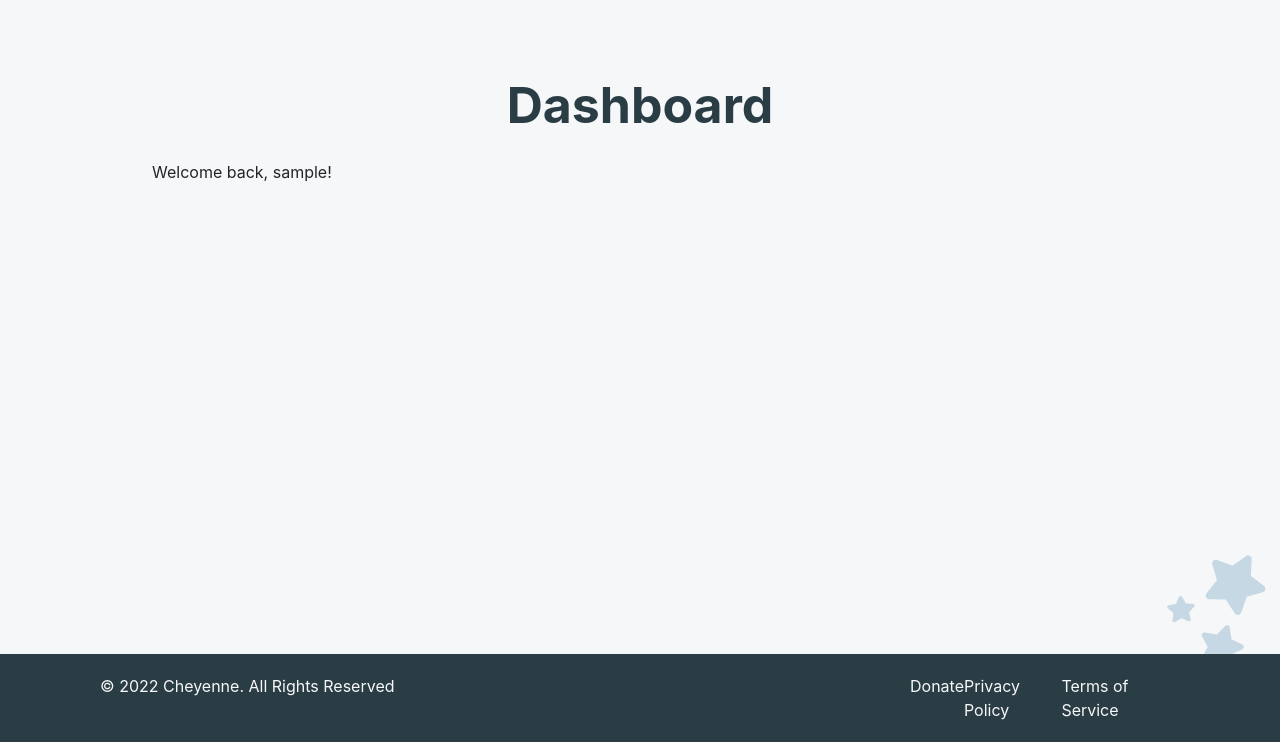
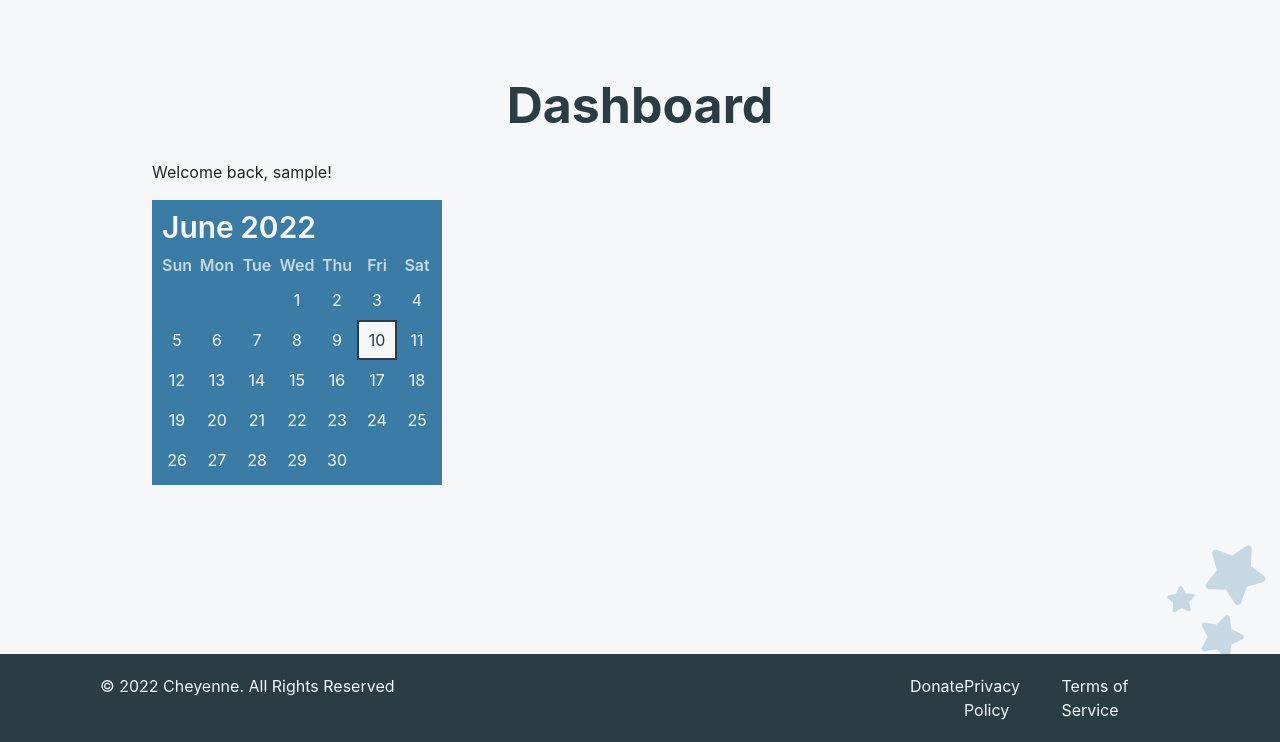
Before and after one commit to Cheyenne227/Chimerasite_CMS, a PHP site: page /dashboard.php in a window 1280 px wide. Shown: the part 58-800 px from the top of the page. Run offline with PHP 8.4, Linux system fonts and the light colour scheme; the visitor is signed in with stand-in values (Sample User, id 1).

Commit message:
callender dashboard

```diff
--- a/css/main.css
+++ b/css/main.css
@@ -157,7 +157,95 @@ h1 {
   bottom: 100px;
   position: absolute;
   right: 0;
-  bottom: 35px;
+  bottom: 40px;
+}
+
+/*dashboard*/
+.calendar {
+  height: -webkit-max-content;
+  height: -moz-max-content;
+  height: max-content;
+  width: -webkit-max-content;
+  width: -moz-max-content;
+  width: max-content;
+  background-color: #3a7ca5;
+  padding: 5px;
+  position: relative;
+  overflow: hidden;
+}
+
+.calendar-header {
+  display: -webkit-box;
+  display: -ms-flexbox;
+  display: flex;
+  -webkit-box-pack: start;
+      -ms-flex-pack: start;
+          justify-content: flex-start;
+  -webkit-box-align: center;
+      -ms-flex-align: center;
+          align-items: center;
+  font-size: 25px;
+  padding-left: 5px;
+  font-weight: 600;
+  color: #f6f7f8;
+}
+
+.month-picker, #year {
+  font-size: 30px;
+}
+
+.calendar-week-day {
+  height: 30px;
+  display: -ms-grid;
+  display: grid;
+  -ms-grid-columns: (1fr)[7];
+      grid-template-columns: repeat(7, 1fr);
+  font-weight: 600;
+}
+
+.calendar-week-day div {
+  display: -ms-grid;
+  display: grid;
+  place-items: center;
+  color: #c6d8e3;
+}
+
+.calendar-days {
+  display: -ms-grid;
+  display: grid;
+  -ms-grid-columns: (1fr)[7];
+      grid-template-columns: repeat(7, 1fr);
+  color: #f6f7f8;
+}
+
+.calendar-days div {
+  width: 40px;
+  height: 40px;
+  display: -webkit-box;
+  display: -ms-flexbox;
+  display: flex;
+  -webkit-box-align: center;
+      -ms-flex-align: center;
+          align-items: center;
+  -webkit-box-pack: center;
+      -ms-flex-pack: center;
+          justify-content: center;
+  position: relative;
+}
+
+.calendar-days div span {
+  position: absolute;
+}
+
+.calendar-days div.curr-date,
+.calendar-days div.curr-date:hover {
+  background-color: #f6f7f8;
+  color: #2a3d45;
+  border: 2px solid #2a3d45;
+}
+
+.calendar-days div.curr-date span {
+  display: none;
 }
 
 /*manage*/
--- a/css/main.scss
+++ b/css/main.scss
@@ -154,8 +154,77 @@ h1
 	bottom: 100px;
 	position: absolute;
 	right: 0;
-	bottom: 35px;
+	bottom: 40px;
 }
+
+/*dashboard*/
+.calendar {
+    height: max-content;
+    width: max-content;
+    background-color: $accentcolor;
+    padding: 5px;
+    position: relative;
+    overflow: hidden;
+}
+
+.calendar-header {
+    display: flex;
+    justify-content: flex-start;
+    align-items: center;
+    font-size: 25px;
+	padding-left: 5px;
+    font-weight: 600;
+    color: $text;
+}
+
+.month-picker, #year
+{
+	font-size: 30px;
+}
+
+.calendar-week-day {
+    height: 30px;
+    display: grid;
+    grid-template-columns: repeat(7, 1fr);
+    font-weight: 600;
+}
+
+.calendar-week-day div {
+    display: grid;
+    place-items: center;
+    color: $mutedAccent;
+}
+
+.calendar-days {
+    display: grid;
+    grid-template-columns: repeat(7, 1fr);
+    color: $text;
+}
+
+.calendar-days div {
+    width: 40px;
+    height: 40px;
+    display: flex;
+    align-items: center;
+    justify-content: center;
+    position: relative;
+}
+
+.calendar-days div span {
+    position: absolute;
+}
+
+.calendar-days div.curr-date,
+.calendar-days div.curr-date:hover {
+    background-color: $text;
+    color: $maincolor;
+    border: 2px solid $maincolor;
+}
+
+.calendar-days div.curr-date span {
+    display: none;
+}
+
 
 /*manage*/
 .manage_select
--- a/dashboard.php
+++ b/dashboard.php
@@ -46,6 +46,32 @@ if (!isset($_SESSION['loggedin'])) {
 			<h2>Dashboard</h2>
 			<div>
 				<p>Welcome back, <?=$_SESSION['name']?>!</p>
+				<div id="calender">
+					<div class="calendar">
+						<div class="calendar-header">
+							<span class="month-picker" id="month-picker">February</span>
+							&nbsp;
+							<div class="year-picker">
+								<span id="year">2021</span>
+							</div>
+						</div>
+						<div class="calendar-body">
+							<div class="calendar-week-day">
+								<div>Sun</div>
+								<div>Mon</div>
+								<div>Tue</div>
+								<div>Wed</div>
+								<div>Thu</div>
+								<div>Fri</div>
+								<div>Sat</div>
+							</div>
+							<div class="calendar-days"></div>
+						</div>
+						<div class="month-list"></div>
+					</div>
+
+					<script src="js/callender.js"></script>
+				</div>
 			</div>
 		</div>
 		<div class="pageDoll d-flex">
--- /dev/null
+++ b/js/callender.js
@@ -0,0 +1,62 @@
+let calendar = document.querySelector('.calendar')
+
+const month_names = ['January', 'February', 'March', 'April', 'May', 'June', 'July', 'August', 'September', 'October', 'November', 'December']
+
+isLeapYear = (year) => {
+    return (year % 4 === 0 && year % 100 !== 0 && year % 400 !== 0) || (year % 100 === 0 && year % 400 ===0)
+}
+
+getFebDays = (year) => {
+    return isLeapYear(year) ? 29 : 28
+}
+
+generateCalendar = (month, year) => {
+
+    let calendar_days = calendar.querySelector('.calendar-days')
+    let calendar_header_year = calendar.querySelector('#year')
+
+    let days_of_month = [31, getFebDays(year), 31, 30, 31, 30, 31, 31, 30, 31, 30, 31]
+
+    calendar_days.innerHTML = ''
+
+    let currDate = new Date()
+    if (!month) month = currDate.getMonth()
+    if (!year) year = currDate.getFullYear()
+
+    let curr_month = `${month_names[month]}`
+    month_picker.innerHTML = curr_month
+    calendar_header_year.innerHTML = year
+
+    // get first day of month
+
+    let first_day = new Date(year, month, 1)
+
+    for (let i = 0; i <= days_of_month[month] + first_day.getDay() - 1; i++) {
+        let day = document.createElement('div')
+        if (i >= first_day.getDay()) {
+            day.classList.add('calendar-day-hover')
+            day.innerHTML = i - first_day.getDay() + 1
+            day.innerHTML += `<span></span>
+                            <span></span>
+                            <span></span>
+                            <span></span>`
+            if (i - first_day.getDay() + 1 === currDate.getDate() && year === currDate.getFullYear() && month === currDate.getMonth()) {
+                day.classList.add('curr-date')
+            }
+        }
+        calendar_days.appendChild(day)
+    }
+}
+
+let month_picker = calendar.querySelector('#month-picker')
+
+month_picker.onclick = () => {
+    month_list.classList.add('show')
+}
+
+let currDate = new Date()
+
+let curr_month = {value: currDate.getMonth()}
+let curr_year = {value: currDate.getFullYear()}
+
+generateCalendar(curr_month.value, curr_year.value)
```
Also changed, not shown: 1 other file.
